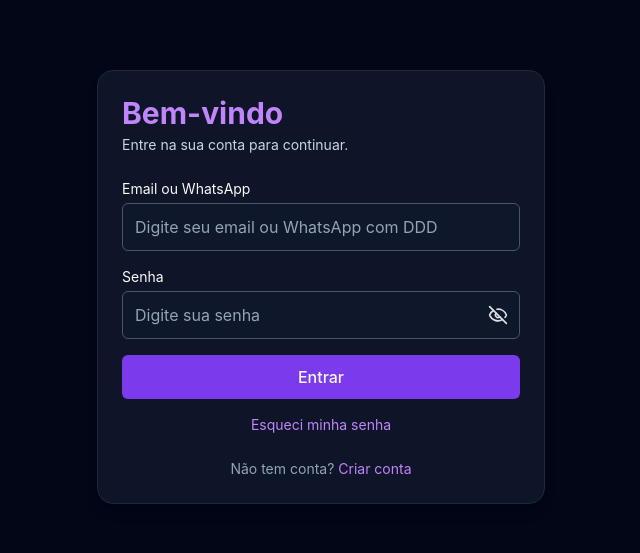
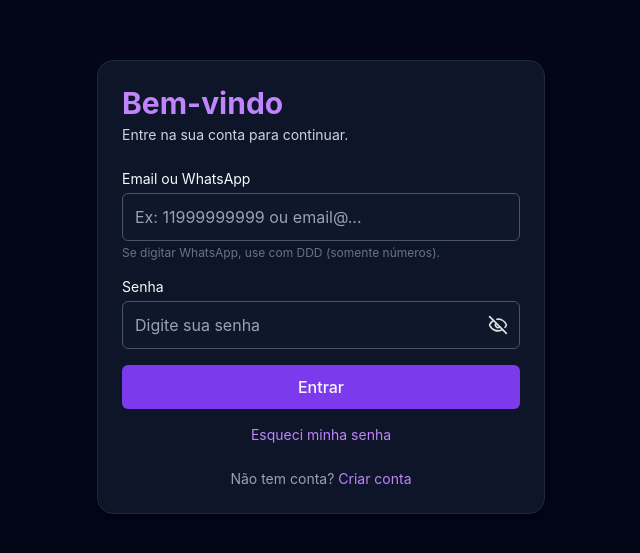
Before and after one commit to tessuportegeral-hue/doramasplus-front, a React (Vite) app: page /login in a window 1280 px wide. Shown: the part 113-666 px from the top of the page, without its empty margins (319-959 px from the left). Built offline with nearby package versions, Linux system fonts and the light colour scheme.

Commit message:
Update Login.jsx

```diff
--- a/src/pages/Login.jsx
+++ b/src/pages/Login.jsx
@@ -11,11 +11,10 @@ const Login = () => {
   const navigate = useNavigate();
   const { toast } = useToast();
 
-  // ✅ agora é campo único: email OU whatsapp
-  const [login, setLogin] = useState("");
+  // ✅ Agora é 1 campo só
+  const [identifier, setIdentifier] = useState("");
   const [password, setPassword] = useState("");
 
-  // 👇 começa com senha escondida
   const [showPassword, setShowPassword] = useState(false);
   const [loading, setLoading] = useState(false);
 
@@ -34,7 +33,6 @@ const Login = () => {
       }
       return id;
     } catch (e) {
-      // Se o navegador bloquear storage (modo anônimo etc), gera um id "da sessão"
       console.warn("[device] localStorage indisponível:", e);
       const fallback =
         (typeof crypto !== "undefined" && crypto.randomUUID
@@ -44,30 +42,46 @@ const Login = () => {
     }
   };
 
-  // ✅ helper: detecta se parece whatsapp e converte pra email fake
-  const normalizeLoginToEmail = (value) => {
-    const v = String(value || "").trim();
+  const digitsOnly = (v) => String(v || "").replace(/\D/g, "");
 
-    // se já parece email, usa direto
-    if (v.includes("@")) return v.toLowerCase();
+  // ✅ Converte WhatsApp em email fake
+  const normalizeIdentifierToEmail = (raw) => {
+    const v = String(raw || "").trim().toLowerCase();
+    if (!v) return "";
 
-    // remove tudo que não for número (permite +55, espaços, parênteses etc.)
-    const digits = v.replace(/\D/g, "");
+    // se já é email, usa como está
+    if (v.includes("@")) return v;
 
-    // se não tem número suficiente, retorna como está (vai dar erro e mostrar mensagem)
-    if (digits.length < 10) return v;
+    // se é telefone, limpa e converte
+    let d = digitsOnly(v);
 
-    // ✅ padrão do seu "email fake"
-    return `${digits}@gmail.com`.toLowerCase();
+    // ✅ se o cara digitar +55... remove o 55
+    if (d.length > 11 && d.startsWith("55")) d = d.slice(2);
+
+    // precisa ter pelo menos 10 dígitos (DDD + número)
+    if (d.length < 10) return "";
+
+    return `${d}@doramasplus.com`;
   };
 
   const handleLogin = async (e) => {
     e.preventDefault();
 
-    if (!login || !password) {
+    if (!identifier || !password) {
       toast({
         title: "Atenção",
-        description: "Preencha email/WhatsApp e senha.",
+        description: "Preencha WhatsApp (ou email) e senha.",
+        variant: "destructive",
+      });
+      return;
+    }
+
+    const email = normalizeIdentifierToEmail(identifier);
+
+    if (!email) {
+      toast({
+        title: "WhatsApp inválido",
+        description: "Digite seu WhatsApp com DDD (somente números). Ex: 11999999999",
         variant: "destructive",
       });
       return;
@@ -76,9 +90,7 @@ const Login = () => {
     try {
       setLoading(true);
 
-      const email = normalizeLoginToEmail(login);
-
-      // ✅ login (sempre email+senha no Supabase)
+      // ✅ login
       const { data, error } = await supabase.auth.signInWithPassword({
         email,
         password,
@@ -88,7 +100,7 @@ const Login = () => {
         console.error("Erro login:", error);
         toast({
           title: "Erro ao entrar",
-          description: "Login ou senha incorretos.",
+          description: "WhatsApp/email ou senha incorretos.",
           variant: "destructive",
         });
         return;
@@ -111,7 +123,6 @@ const Login = () => {
 
           if (sessErr) {
             console.error("[user_sessions] erro ao registrar device:", sessErr);
-            // não bloqueia o login aqui, só loga o erro
           }
         }
       } catch (e2) {
@@ -145,16 +156,20 @@ const Login = () => {
           </p>
 
           <form onSubmit={handleLogin} className="space-y-4">
-            {/* ✅ EMAIL OU WHATSAPP */}
+            {/* ✅ Email OU WhatsApp */}
             <div>
               <label className="text-sm mb-1 block">Email ou WhatsApp</label>
               <Input
                 type="text"
-                placeholder="Digite seu email ou WhatsApp com DDD"
-                value={login}
-                onChange={(e) => setLogin(e.target.value)}
+                inputMode="numeric"
+                placeholder="Ex: 11999999999 ou email@..."
+                value={identifier}
+                onChange={(e) => setIdentifier(e.target.value)}
                 className="h-12 text-base bg-slate-900 text-slate-50 placeholder:text-slate-400 border border-slate-600 focus-visible:ring-2 focus-visible:ring-purple-500 focus-visible:border-purple-500"
               />
+              <p className="text-xs text-slate-500 mt-1">
+                Se digitar WhatsApp, use com DDD (somente números).
+              </p>
             </div>
 
             {/* SENHA + OLHINHO */}
@@ -199,7 +214,6 @@ const Login = () => {
             </Button>
           </form>
 
-          {/* Esqueci a senha */}
           <Link
             to="/reset-password"
             className="block mt-4 text-sm text-purple-400 hover:underline text-center"
@@ -207,7 +221,6 @@ const Login = () => {
             Esqueci minha senha
           </Link>
 
-          {/* Criar conta */}
           <p className="text-slate-400 text-sm mt-6 text-center">
             Não tem conta?{" "}
             <Link to="/signup" className="text-purple-400 hover:underline">
```
